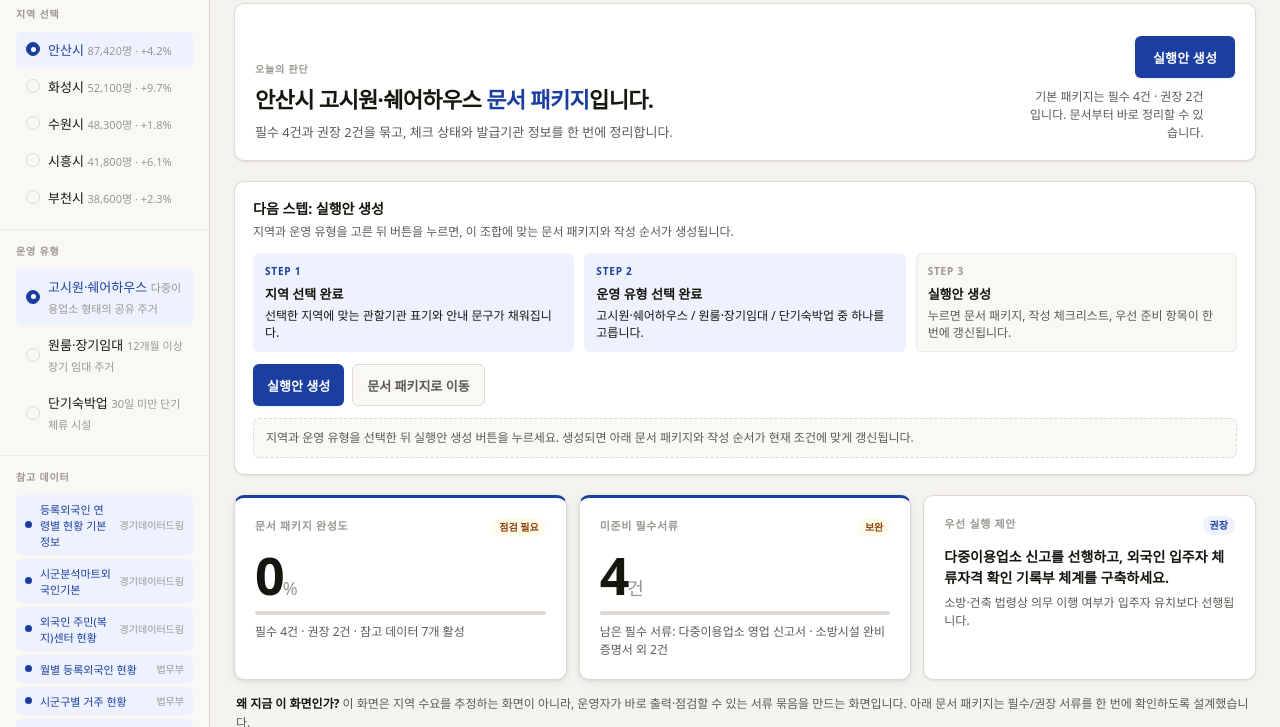
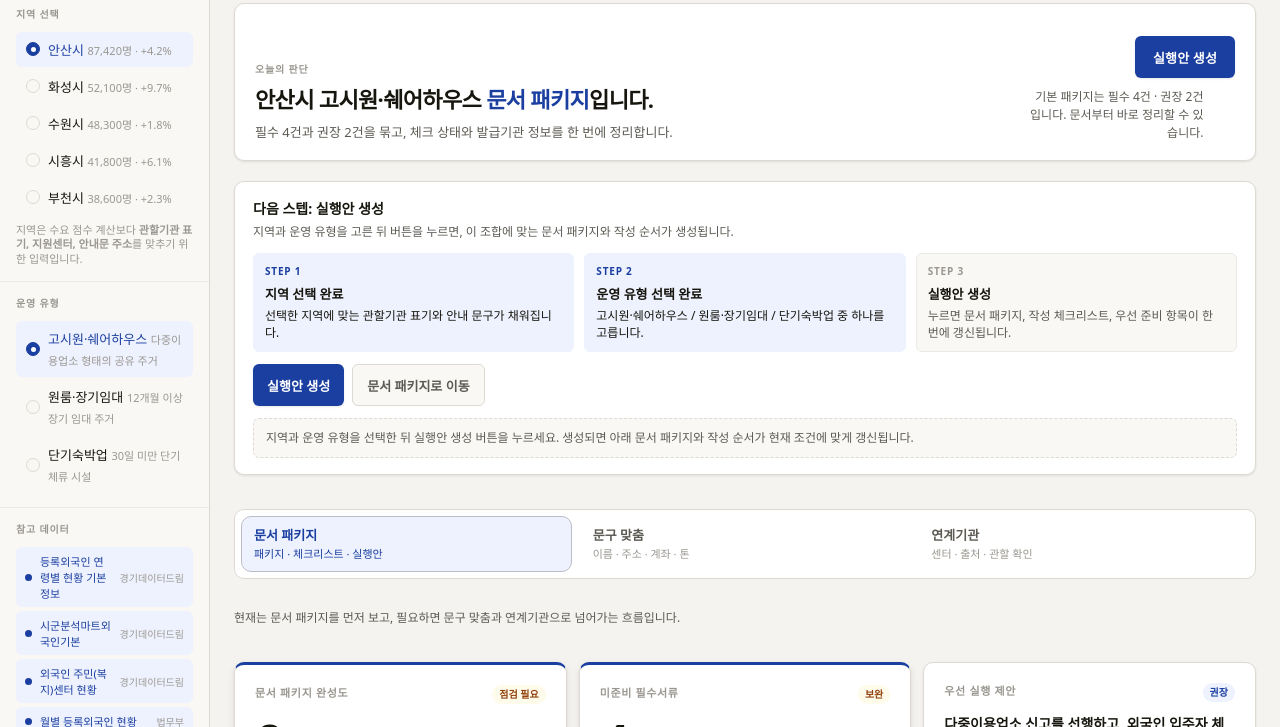
Before and after one commit to GyehyuKim/foreign-operator-saas-demo-2026-05-29, a plain HTML site: page index.html in a window 1280 px wide. Shown: the part 73-800 px from the top of the page. Drawn offline with Linux system fonts and the light colour scheme.

Commit message:
Add journey tabs and region rationale

```diff
--- a/index.html
+++ b/index.html
@@ -560,6 +560,71 @@ button {
   box-shadow: var(--shadow);
 }
 
+/* Journey tabs */
+.journey-tabs {
+  display: flex;
+  gap: 8px;
+  padding: 6px;
+  background: var(--surface);
+  border: 1px solid var(--border);
+  border-radius: var(--radius-lg);
+  margin: 14px 0 10px;
+  position: sticky;
+  top: 12px;
+  z-index: 6;
+  backdrop-filter: blur(6px);
+}
+
+.journey-tab {
+  flex: 1;
+  min-width: 0;
+  border: 1px solid transparent;
+  background: transparent;
+  color: var(--text-2);
+  border-radius: 10px;
+  padding: 10px 12px;
+  text-align: left;
+  transition: all .12s;
+}
+
+.journey-tab:hover {
+  background: var(--surface-alt);
+  color: var(--text-1);
+}
+
+.journey-tab.active {
+  background: var(--accent-bg);
+  color: var(--accent-text);
+  border-color: color-mix(in srgb, var(--accent) 18%, var(--border));
+}
+
+.journey-tab strong {
+  display: block;
+  font-size: 13px;
+  line-height: 1.25;
+}
+
+.journey-tab span {
+  display: block;
+  margin-top: 3px;
+  font-size: 11px;
+  line-height: 1.35;
+  color: var(--text-3);
+}
+
+.journey-tab.active span {
+  color: var(--accent-text);
+}
+
+.journey-help {
+  font-size: 12px;
+  color: var(--text-2);
+  margin: 0 0 14px;
+  line-height: 1.55;
+}
+
+.view-hidden { display: none !important; }
+
 .metric-card.compact { padding: 14px 16px; }
 
 .metric-header {
@@ -1379,6 +1444,7 @@ footer {
       <div class="radio-group" id="region-group">
         <!-- injected by JS -->
       </div>
+      <div class="field-help" style="margin-top:8px;">지역은 수요 점수 계산보다 <strong>관할기관 표기, 지원센터, 안내문 주소</strong>를 맞추기 위한 입력입니다.</div>
     </div>
 
     <!-- Operator type -->
@@ -1426,7 +1492,7 @@ footer {
 
       <div class="content">
 
-        <section class="hero-panel" aria-labelledby="hero-title">
+        <section class="hero-panel" aria-labelledby="hero-title" data-view="package">
           <div class="hero-copy">
             <div class="hero-kicker">오늘의 판단</div>
             <h1 class="hero-title" id="hero-title">--</h1>
@@ -1440,7 +1506,7 @@ footer {
           </div>
         </section>
 
-        <section class="workflow-panel" id="workflow-panel" aria-labelledby="workflow-title">
+        <section class="workflow-panel" id="workflow-panel" aria-labelledby="workflow-title" data-view="package">
           <div class="workflow-head">
             <div>
               <div class="workflow-title" id="workflow-title">다음 스텝: 실행안 생성</div>
@@ -1471,8 +1537,24 @@ footer {
           <div class="workflow-result" id="workflow-result">지역과 운영 유형을 선택한 뒤 <strong>실행안 생성</strong>을 누르세요. 생성되면 아래 문서 패키지와 작성 순서가 현재 조건에 맞게 갱신됩니다.</div>
         </section>
 
+        <nav class="journey-tabs" id="journey-tabs" aria-label="여정 선택">
+          <button type="button" class="journey-tab active" data-view="package">
+            <strong>문서 패키지</strong>
+            <span>패키지 · 체크리스트 · 실행안</span>
+          </button>
+          <button type="button" class="journey-tab" data-view="customize">
+            <strong>문구 맞춤</strong>
+            <span>이름 · 주소 · 계좌 · 톤</span>
+          </button>
+          <button type="button" class="journey-tab" data-view="support">
+            <strong>연계기관</strong>
+            <span>센터 · 출처 · 관할 확인</span>
+          </button>
+        </nav>
+        <p class="journey-help" id="journey-help">현재는 문서 패키지를 먼저 보고, 필요하면 문구 맞춤과 연계기관으로 넘어가는 흐름입니다.</p>
+
         <!-- Summary cards -->
-        <section class="summary-row" id="summary-row">
+        <section class="summary-row" id="summary-row" data-view="package">
 
         <!-- Package completeness card -->
         <div class="metric-card" id="card-package">
@@ -1516,10 +1598,10 @@ footer {
 
       </section>
 
-      <p class="kpi-caption" id="kpi-caption">--</p>
+      <p class="kpi-caption" id="kpi-caption" data-view="package">--</p>
 
       <!-- Customization panel -->
-      <div class="panel grid-full" id="custom-panel">
+      <div class="panel grid-full" id="custom-panel" data-view="customize">
         <div class="panel-head">
           <span class="panel-title">문구 커스터마이징</span>
           <span class="panel-count" id="custom-count">-- 항목</span>
@@ -1594,7 +1676,7 @@ footer {
       <div class="content-grid">
 
         <!-- Document package -->
-        <div class="panel" id="doc-panel">
+        <div class="panel" id="doc-panel" data-view="package">
           <div class="panel-head">
             <span class="panel-title">문서 패키지</span>
             <span class="panel-count" id="doc-count">-- 건</span>
@@ -1605,7 +1687,7 @@ footer {
         </div>
 
         <!-- Support centers -->
-        <div class="panel" id="center-panel">
+        <div class="panel" id="center-panel" data-view="support">
           <div class="panel-head">
             <span class="panel-title">연계기관</span>
             <span class="panel-count" id="center-count">-- 개소</span>
@@ -1616,7 +1698,7 @@ footer {
         </div>
 
         <!-- Data lineage -->
-        <div class="panel grid-full" id="lineage-panel">
+        <div class="panel grid-full" id="lineage-panel" data-view="support">
           <div class="panel-head">
             <span class="panel-title">데이터 출처</span>
             <span class="panel-count">7개 공공 데이터셋</span>
@@ -2068,6 +2150,7 @@ const state = {
   operator: localStorage.getItem('gfr_operator') || '고시원·쉐어하우스',
   theme: localStorage.getItem('gfr_theme') || 'light',
   density: localStorage.getItem('gfr_density') || 'comfortable',
+  view: localStorage.getItem('gfr_view') || 'package',
   tone: localStorage.getItem('gfr_tone') || 'balanced',
   enabledSources: new Set(SOURCES.map(s => s.id)),
   checkedDocs: new Set(),
@@ -2428,6 +2511,8 @@ function updateAll() {
 
   // Data lineage
   renderLineage();
+
+  setJourneyView();
 }
 
 /* ──────────────────────────────────────────────────────────────
@@ -2602,6 +2687,28 @@ function generatePlan() {
   panel.scrollIntoView({ behavior: 'smooth', block: 'start' });
 }
 
+function setJourneyView(view = state.view) {
+  const activeView = ['package', 'customize', 'support'].includes(view) ? view : 'package';
+  state.view = activeView;
+  localStorage.setItem('gfr_view', activeView);
+
+  document.querySelectorAll('.journey-tab').forEach(btn => {
+    btn.classList.toggle('active', btn.dataset.view === activeView);
+  });
+
+  document.querySelectorAll('[data-view]:not(.journey-tab)').forEach(el => {
+    el.classList.toggle('view-hidden', el.dataset.view !== activeView);
+  });
+
+  const helpMap = {
+    package: '현재는 문서 패키지를 먼저 보고, 필요하면 문구 맞춤과 연계기관으로 넘어가는 흐름입니다.',
+    customize: '문구 맞춤에서는 이름·주소·계좌·퇴거 규칙을 바꾸고, 필수/선택 문구를 조정합니다.',
+    support: '연계기관에서는 관할 센터와 데이터 출처를 확인해 바로 문의할 곳을 고릅니다.',
+  };
+  const help = document.getElementById('journey-help');
+  if (help) help.textContent = helpMap[activeView] || helpMap.package;
+}
+
 function applyTonePreset(operator, tone) {
   const profile = getContractProfile(operator);
   const current = {};
@@ -2661,6 +2768,12 @@ function init() {
   document.getElementById('generate-btn').addEventListener('click', generatePlan);
   document.getElementById('jump-docs-btn').addEventListener('click', () => {
     document.getElementById('doc-panel').scrollIntoView({ behavior: 'smooth', block: 'start' });
+  });
+
+  document.getElementById('journey-tabs').addEventListener('click', e => {
+    const btn = e.target.closest('.journey-tab');
+    if (!btn) return;
+    setJourneyView(btn.dataset.view);
   });
 
   const fieldHandlers = {
```
